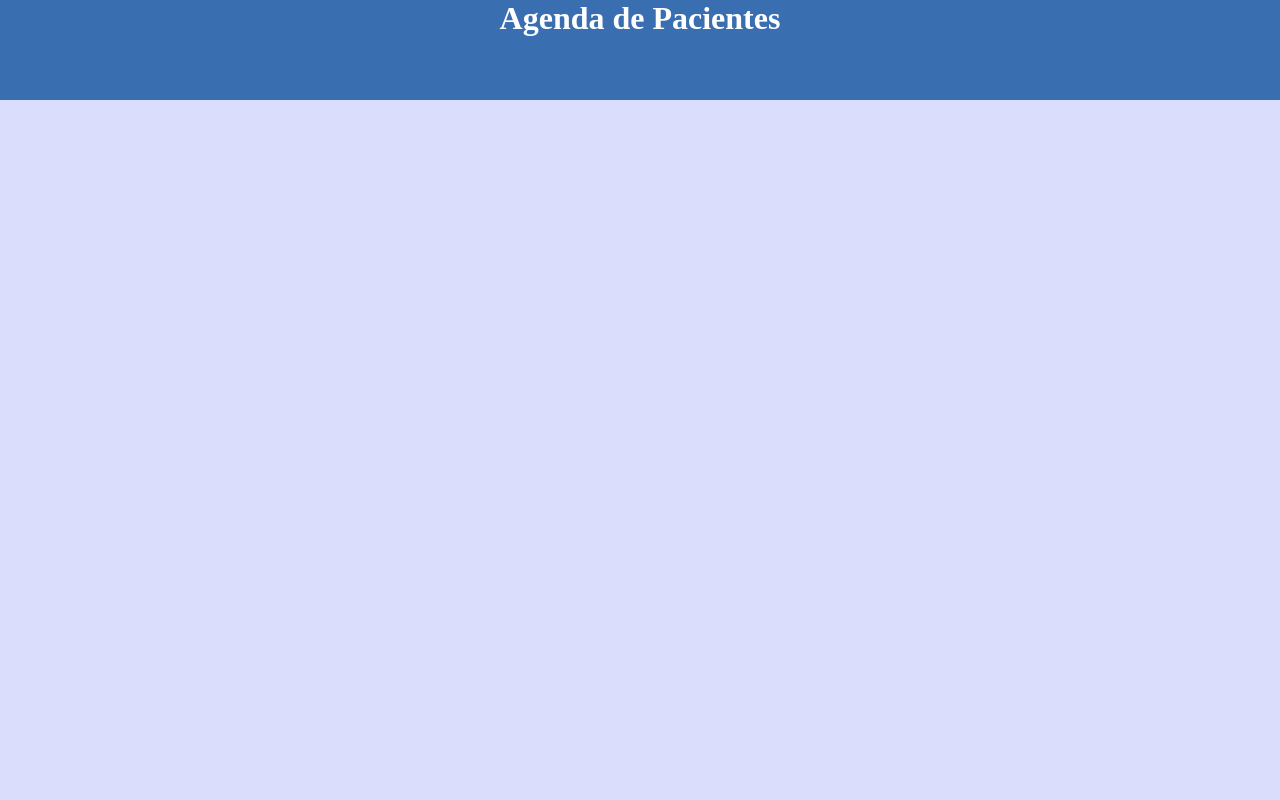
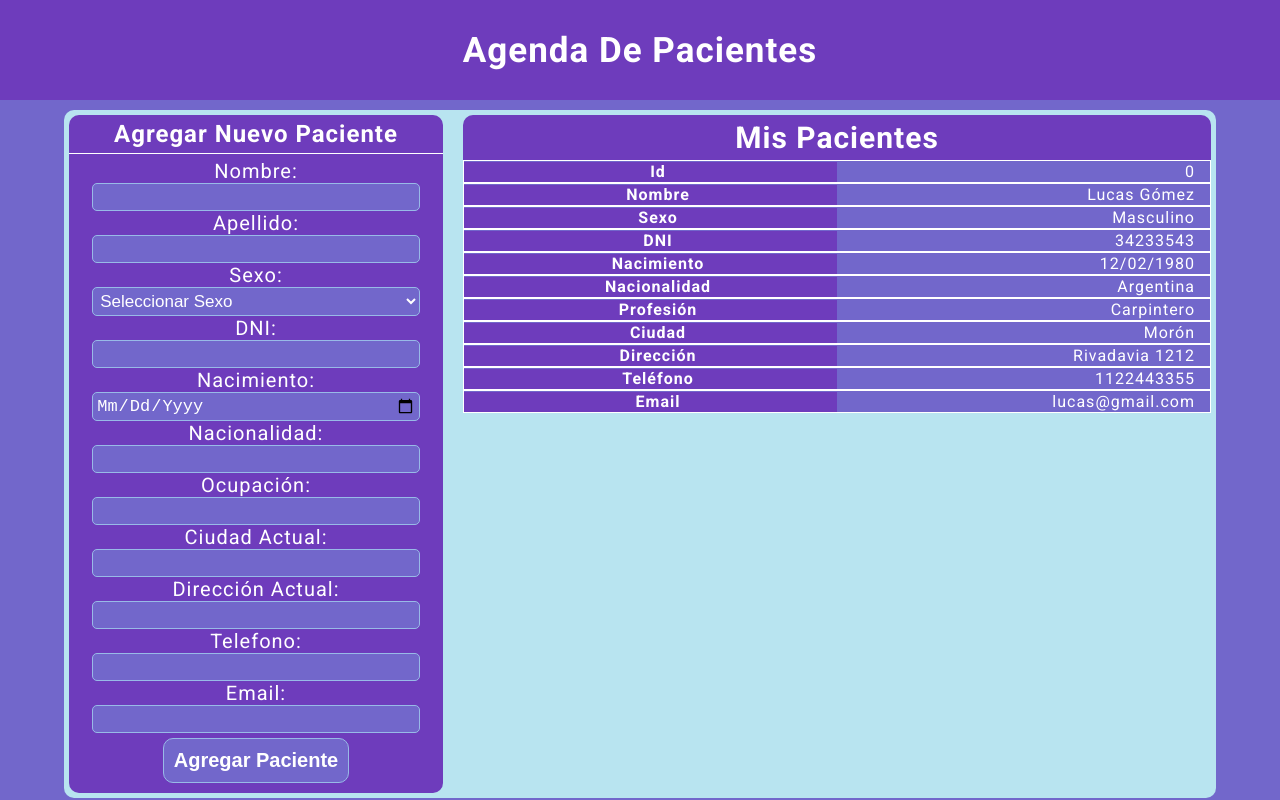
Before and after one commit to gabygramajo/agenda-de-pacientes, a plain HTML site: page index.html in a window 1280 px wide. Drawn offline with Linux system fonts and the light colour scheme.

Commit message:
design done

```diff
--- a/app.js
+++ b/app.js
@@ -66,7 +66,7 @@ function agregarPaciente(){
 
 
 
-BBDD_Pacientes.push( new Paciente("Lucas Gomez", "masculino", "34233543", "12/02/1980", "Argentina", "Carpintero", "Morón", "Rivadavi 1212","1112211212", "lucas@gmail.com") );
+BBDD_Pacientes.push( new Paciente("Lucas Gomez", "masculino", "34233543", "12/02/1980", "Argentina", "Carpintero", "Morón", "Rivadavia 1212","1112121212", "lucas@gmail.com") );
 BBDD_Pacientes.push( new Paciente("Adriana lopez", "femenino", "55232240", "22/10/1985", "Uruguay", "Comerciante", "Liniers", "Alvear 3322","1112211212", "adriana@gmail.com") );
 BBDD_Pacientes.push( new Paciente("Gonzalo Rojas", "masculino", "55232243", "22/10/1985", "Argentina", "Periodista", "Liniers", "Alvear 3322","1112211212", "gonza@gmail.com") );
 BBDD_Pacientes.push( new Paciente("Luisa Mammani", "femenino", "55232240", "22/10/1985", "Uruguay", "Modelo", "Liniers", "Alvear 3322","1112211212", "Luisa@gmail.com") );
--- a/index.html
+++ b/index.html
@@ -5,6 +5,9 @@
   <meta http-equiv="X-UA-Compatible" content="IE=edge">
   <meta name="viewport" content="width=device-width, initial-scale=1.0">
   <title>Agenda de Pacientes</title>
+  <link rel="preconnect" href="https://fonts.googleapis.com">
+  <link rel="preconnect" href="https://fonts.gstatic.com" crossorigin>
+  <link href="https://fonts.googleapis.com/css2?family=Roboto:wght@300;400;700&display=swap" rel="stylesheet">
   <link rel="stylesheet" href="styles.css">
 </head>
 <body>
@@ -12,67 +15,105 @@
     <h1 class="header__titulo">Agenda de Pacientes</h1>
   </header>
 
-  <!-- <div class="grid contenedor">
+  <div class="grid container">
 
     <section class="seccionPrincipal">
       <h2 class="seccionPrincipal__titulo">Agregar nuevo paciente</h2>
 
       <div class="formulario">
-        <div class="datosPersonales">
 
-          <label for="nombre">Nombre: </label>
-          <input type="text" class="formulario__input">
+          <label class="formulario__label" for="nombre">Nombre: </label>
+          <input required type="text" class="formulario__input">
 
-          <label for="apellido">Apellido: </label>
-          <input type="text" class="formulario__input">
+          <label class="formulario__label" for="apellido">Apellido: </label>
+          <input required type="text" class="formulario__input">
 
-          <label for="sexo">Sexo: </label>
-          <select name="sexo" id="sexo" class="formulario__input">
+          <label class="formulario__label" for="sexo">Sexo: </label>
+          <select name="sexo" id="sexo" class="formulario__input select" required>
             <option value="masculino" selected disabled>Seleccionar Sexo</option>
             <option value="femenino">Femenino</option>
             <option value="masculino">Masculino</option>
           </select>
 
-          <label for="dni">DNI: </label>
-          <input type="text" class="formulario__input">
+          <label class="formulario__label" for="dni">DNI: </label>
+          <input required type="text" class="formulario__input">
 
-          <label for="nacimiento">Fecha de nacimiento: </label>
-          <input type="text" class="formulario__input">
+          <label class="formulario__label" for="nacimiento">Nacimiento: </label>
+          <input required type="date" class="formulario__input">
 
-          <label for="nacionalidad">Nacionalidad: </label>
-          <input type="text" class="formulario__input">
+          <label class="formulario__label" for="nacionalidad">Nacionalidad: </label>
+          <input required type="text" class="formulario__input">
 
-          <label for="ocupacion">Ocupación: </label>
-          <input type="text" class="formulario__input">
+          <label class="formulario__label" for="ocupacion">Ocupación: </label>
+          <input required type="text" class="formulario__input">
 
-        </div>
+          <label class="formulario__label" for="residencia">Ciudad Actual: </label>
+          <input required type="text" class="formulario__input">
 
-        <div class="datosDeContacto">
+          <label class="formulario__label" for="direccion">Dirección actual: </label>
+          <input required type="text" class="formulario__input">
 
-          <label for="residencia">Residencia Actual: </label>
-          <input type="text" class="formulario__input">
+          <label class="formulario__label" for="telefono">telefono: </label>
+          <input required type="number" min="1" max="12" class="formulario__input">
 
-          <label for="direccion">Dirección actual: </label>
-          <input type="text" class="formulario__input">
+          <label class="formulario__label email" for="email">Email: </label>
+          <input required type="email" class="formulario__input">
 
-          <label for="telefono">telefono: </label>
-          <input type="tel" class="formulario__input">
-
-          <label for="email">Email: </label>
-          <input type="email" class="formulario__input">
-        </div>
 
         <button id="btn-agregar">Agregar Paciente</button>
+      </div> <!-- formulario -->
+
+    </section>
+    <!-- section principal -->
+
+    <section class="misPacientes">
+      <h2 class="misPacientes__titulo">Mis Pacientes</h2>
+
+      <div class="misPacientes__lista">
+
+          <table class="table">
+            <thead class="table__thead">
+
+              <tr  class="table__row">
+                <th class="table__th">Id</th>
+                <th class="table__th">Nombre</th>
+                <th class="table__th">Sexo</th>
+                <th class="table__th">DNI</th>
+                <th class="table__th">Nacimiento</th>
+                <th class="table__th">Nacionalidad</th>
+                <th class="table__th">Ocupación</th>
+                <th class="table__th">Ciudad</th>
+                <th class="table__th">Direccion</th>
+                <th class="table__th">Telefono</th>
+                <th class="table__th">Email</th>
+              </tr>
+
+            </thead>
+
+            <tbody class="table__body">
+
+              <tr  class="table__row">
+                <td class="table__td" data-label="Id">0</td>
+                <td class="table__td" data-label="Nombre">Lucas Gómez</td>
+                <td class="table__td" data-label="Sexo">Masculino</td>
+                <td class="table__td" data-label="DNI">34233543</td>
+                <td class="table__td" data-label="Nacimiento">12/02/1980</td>
+                <td class="table__td" data-label="Nacionalidad">Argentina</td>
+                <td class="table__td" data-label="Profesión">Carpintero</td>
+                <td class="table__td" data-label="Ciudad">Morón</td>
+                <td class="table__td" data-label="Dirección">Rivadavia 1212</td>
+                <td class="table__td" data-label="Teléfono">1122443355</td>
+                <td class="table__td" data-label="Email">lucas@gmail.com</td>
+              </tr>
+
+            </tbody>
+
+          </table>
+
       </div>
-
-    </section> section principal -->
-
-    <!-- <section class="misPacientes">
-      <h2 class="misPacientes__titulo">Mis Pacientes</h2>
-      <div class="misPacientes__lista"></div>
     </section>
 
-  </div>  -->
+  </div>
   <!-- grid -->
 
   <!-- scripts -->
--- a/styles.css
+++ b/styles.css
@@ -1,39 +1,204 @@
+:root{
+  --violeta: #6E3CBC;
+  --lila: #7267CB;
+  --azul-claro: #98BAE7;
+  --celeste: #B8E4F0;
+  --negro: #000;
+  --blanco: #fff;
+}
 
+html{
+  font-size: 62.5%;
+  box-sizing: border-box;
+}
+*,*:before, *:after {
+  box-sizing: inherit;
+}
 body {
-  background-color: #DADDFC;
   margin: 0;
+  background-color: var(--lila);
+  font-family: 'Roboto', sans-serif;
+  font-size: 1.6rem;
+  letter-spacing: 1px;
 }
+/** generales **/
 h1, h2 {
   text-align: center;
-  margin-top: 0;
+  text-transform: capitalize;
+  margin: 0;
+  width: 100%;
 }
-/** generales **/
-.contenedor {
-  width: min(90%, 1200px);
+h1 {
+  font-size: 3.5rem;
+}
+h2 {
+  font-size: 3rem;
+  color: var(--blanco);
+  padding: .5rem 0;
+  background-color: var(--violeta);
+  border-top-left-radius: 1rem;
+  border-top-right-radius: 1rem;
+}
+.container {
+  width: 95%;
   margin: 0 auto;
+  padding: .5rem;
+  border-radius: 1rem;
+  background-color: var(--celeste);
+  overflow-x: scroll;
+}
+@media (min-width: 768px) {
+  .container {
+    width: min(90%, 1200px);
+  }
+  .grid{
+    display: grid;
+    grid-template-columns: 1fr 2fr;
+    column-gap: 20px;
+  }
 }
 /** Header **/
 .header {
-  background-color: #396EB0;
+  background-color: var(--violeta);
   color: #fff;
   height: 100px;
-  margin-bottom: 40px;
+  margin-bottom: 1rem;
+  padding: .5rem;
+  display: flex;
+  align-items: center;
 }
 
 /** Seccion Principal **/
-.grid{
-  display: grid;
-  grid-template-columns: 1fr 2fr;
-  column-gap: 20px;
+.seccionPrincipal__titulo {
+  font-size: 2.4rem;
 }
 
 /** Formulario **/
+.formulario {
+  width: 100%;
+  padding: .5rem;
+  display: flex;
+  flex-direction: column;
+  align-items: center;
+  border-top: 1px solid var(--blanco);
+  border-bottom-left-radius: 1rem;
+  border-bottom-right-radius: 1rem;
+  background-color: var(--violeta);
+  color: var(--blanco);
+}
+
 .formulario__input {
   display: block;
+  width: 90%;
+  padding: .3rem;
+  font-size: 1.7rem;
+  text-transform: capitalize;
+  border: 1px solid var(--azul-claro);
+  border-radius: .5rem;
+  background-color: var(--lila);
+  color: var(--blanco);
+}
+.formulario__input:focus,
+#btn-agregar:active {
+  outline: 2px solid var(--celeste);
+  border: 1px solid var(--lila);
+}
+
+.formulario__input.email{
+  text-transform: lowercase;
+}
+.formulario__label{
+  font-size: 2rem;
+  text-transform: capitalize;
+}
+
+#btn-agregar {
+  margin: .5rem 0;
+  padding: 1rem;
+  border-radius: 1rem;
+  text-transform: capitalize;
+  font-size: 2rem;
+  background-color: var(--lila);
+  border: 1px solid var(--azul-claro);
+  color: var(--blanco);
+  font-weight: 700;
+  cursor: pointer;
 }
 
 /** Pacientes **/
+.misPacientes{
+  margin-top: 1rem;
+}
 .misPacientes__lista {
-  border: 5px solid gray;
-  height: 100%;
+  overflow-x: scroll;
 }
+@media (min-width: 768px) {
+  .misPacientes__lista {
+    overflow-x: hidden;
+  }
+  .misPacientes{
+    margin-top: 0;
+  }
+}
+
+/** Tabla **/
+
+.table{
+  border-collapse: collapse;
+}
+
+.table__thead {
+  background-color: var(--violeta);
+  color: var(--blanco);
+
+  display: none;
+  /** 1 - oculta los headers **/
+}
+
+.table__th{
+  border: 1px solid var(--blanco);
+}
+.table__td{
+  border: 1px solid var(--blanco);
+  background-color: var(--lila);
+  color: var(--blanco);
+}
+
+.table,
+.table__body,
+.table__row,
+.table__td{
+  display: block;
+  width: 100%;
+  /** 2 - convierte en bloque, menos el thead y th xq estan en display none **/
+}
+
+.table__row{
+  margin-bottom: 1.5rem;
+  /** Separar la filas **/
+}
+
+.table__td {
+  padding-left: 50%;
+  padding-right: 1.5rem;
+  text-align: right;
+  position: relative;
+}
+.table__td:before {
+  content: attr(data-label);
+  position: absolute;
+  left: 0;
+  width: 50%;
+  height: 93%;
+  padding-left: 1.5rem;
+  /* font-size: 1.5rem; */
+  font-weight: bold;
+  text-align: left;
+  background-color: var(--violeta);
+  /** Trae los valores del atributo data-label **/
+}
+@media (min-width: 768px) {
+  .table__td:before {
+    text-align: center;
+  }
+}
```
